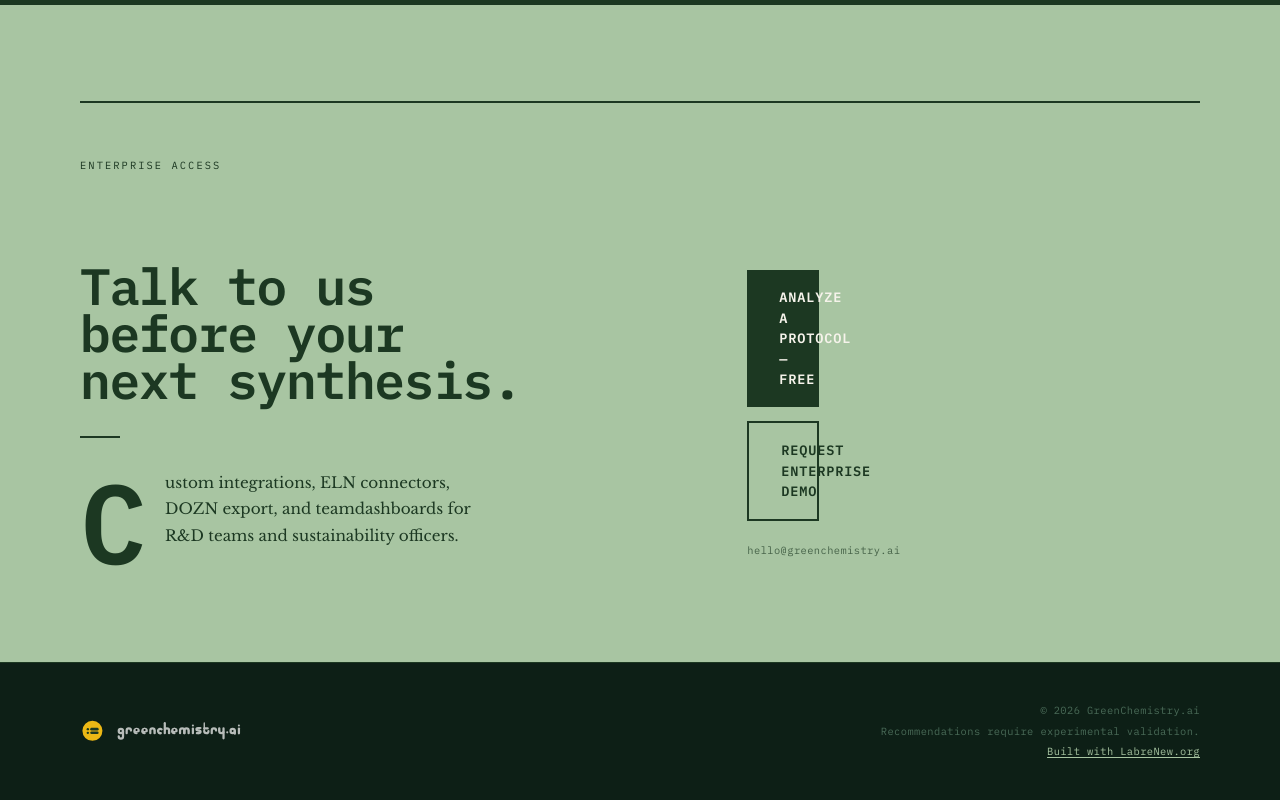
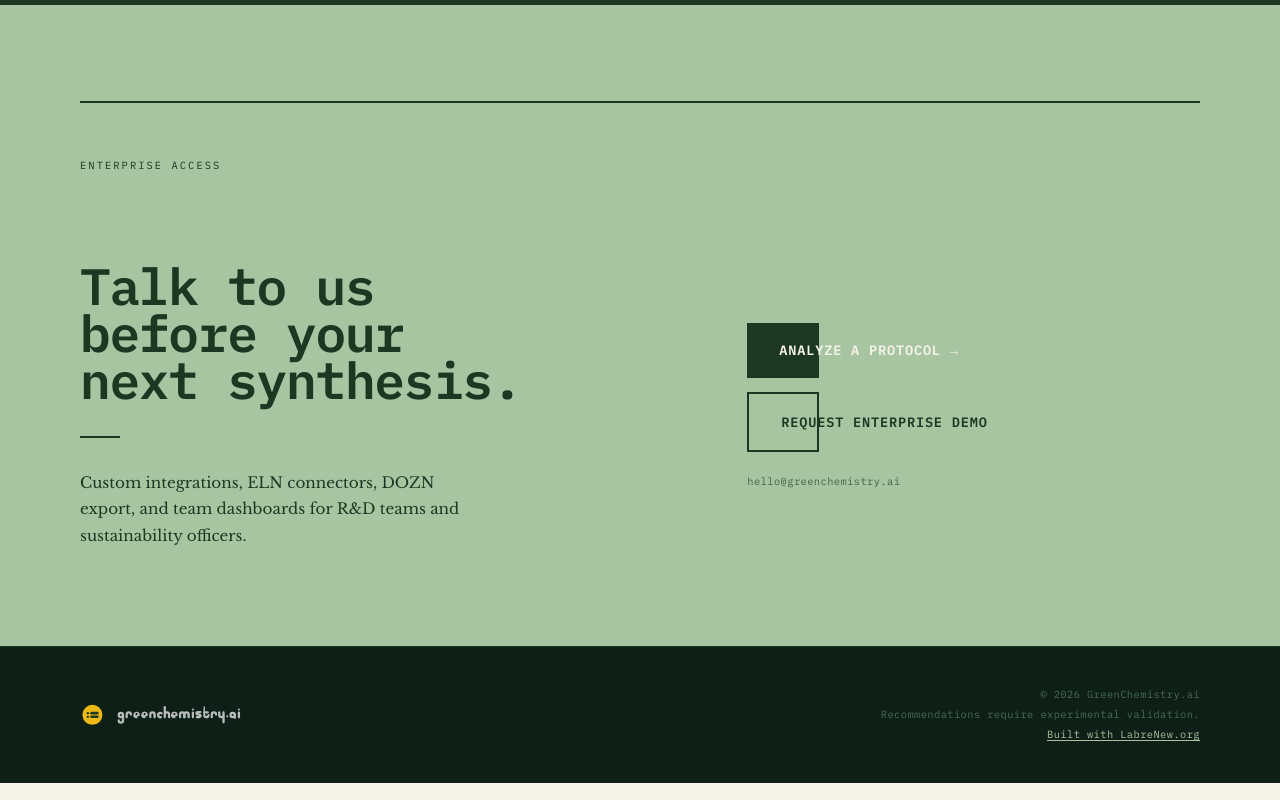
Before and after one commit to TheEnigmaticT/greenprotocol, a Next.js app: page / in a window 1280 px wide. Shown: the part 5779-6579 px from the top of the page. Built offline with nearby package versions, Linux system fonts and the light colour scheme.

Commit message:
fix: contact section — remove dropcap misalignment, fix button em dash and wrapping

```diff
--- a/app/page.tsx
+++ b/app/page.tsx
@@ -950,7 +950,7 @@ Centrifuge. Decant. Dry under N₂.`}</pre>
             <div style={{width:'40px', height:'2px', background:C.forest, margin:'2rem 0'}} />
             <p style={{fontFamily:SERIF, color:C.forest, fontSize:'0.95rem',
               lineHeight:1.75, maxWidth:'38ch', margin:0}}>
-              <span className="dropcap dropcap-forest" aria-hidden="true">C</span>{'ustom integrations, ELN connectors, DOZN export, and team'}
+              Custom integrations, ELN connectors, DOZN export, and team
               dashboards for R&amp;D teams and sustainability officers.
             </p>
           </div>
@@ -961,14 +961,14 @@ Centrifuge. Decant. Dry under N₂.`}</pre>
               background:C.forest, color:C.cream,
               fontFamily:MONO, fontWeight:700, fontSize:'0.85rem',
               letterSpacing:'0.06em', padding:'1.1rem 2rem',
-              textDecoration:'none', textAlign:'center',
-            }}>ANALYZE A PROTOCOL — FREE</Link>
+              textDecoration:'none', textAlign:'center', whiteSpace:'nowrap',
+            }}>ANALYZE A PROTOCOL →</Link>
             <a href="mailto:hello@greenchemistry.ai?subject=Enterprise Demo Request" className="contact-cta-link" style={{
               background:'transparent', color:C.forest,
               border:`2px solid ${C.forest}`,
               fontFamily:MONO, fontWeight:700, fontSize:'0.85rem',
               letterSpacing:'0.06em', padding:'1.1rem 2rem',
-              textDecoration:'none', textAlign:'center',
+              textDecoration:'none', textAlign:'center', whiteSpace:'nowrap',
             }}>REQUEST ENTERPRISE DEMO</a>
             <p style={{fontFamily:MONO, fontSize:'0.65rem', color:C.forest,
               textAlign:'center', margin:'0.5rem 0 0', opacity:0.7,
```
